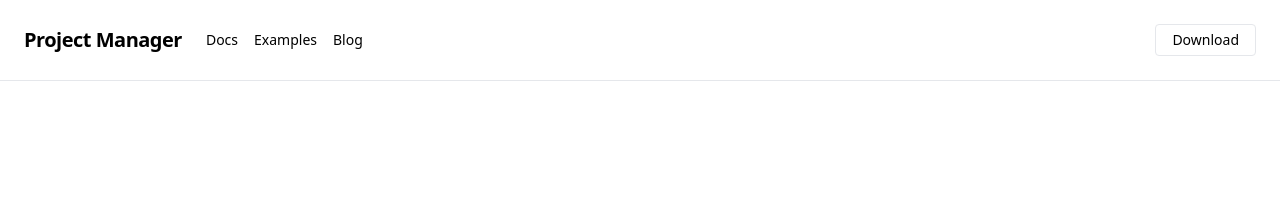
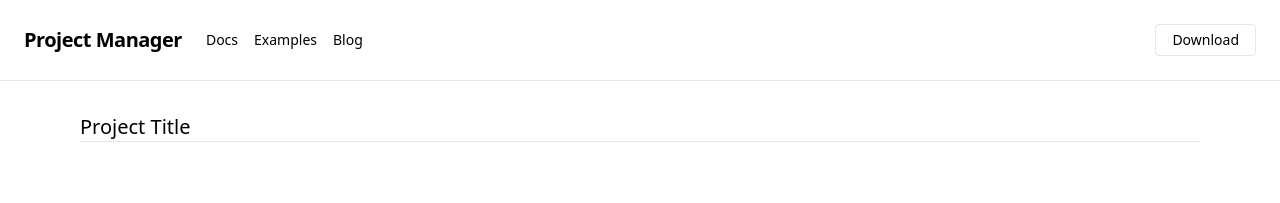
Before and after one commit to ryangautier1/project-manager, a React (Create React App) app: page / in a window 1280 px wide. Shown: the top 203 px of the page. Built offline with nearby package versions, Linux system fonts and the light colour scheme; the HTML template or start-up script is replaced by a standard one.

Commit message:
create project table page

```diff
--- a/src/App.js
+++ b/src/App.js
@@ -1,12 +1,13 @@
 import React from 'react';
 import Navbar from "./components/Navbar";
 import Footer from "./components/Footer"
+import ProjectInfoTable from './components/ProjectInfoTable';
 
 function App() {
   return (
     <div>
       <Navbar />
-
+      <ProjectInfoTable />
       <Footer />
     </div>
   );
--- /dev/null
+++ b/src/components/ProjectInfoTable/index.js
@@ -0,0 +1,17 @@
+import React from "react";
+import pic from "../../ryanpicturesquare.png";
+import "./style.css";
+
+function ProjectInfoTable() {
+  return (
+    <div className="mt-8 px-5 md:px-12 lg:px-20 w-full">
+
+      <h2 className="text-md md:text-xl">
+        Project Title
+      </h2>
+      <hr />
+    </div>
+  );
+}
+
+export default ProjectInfoTable;
```
Also changed, not shown: src/components/ProjectInfoTable/style.css (added).
